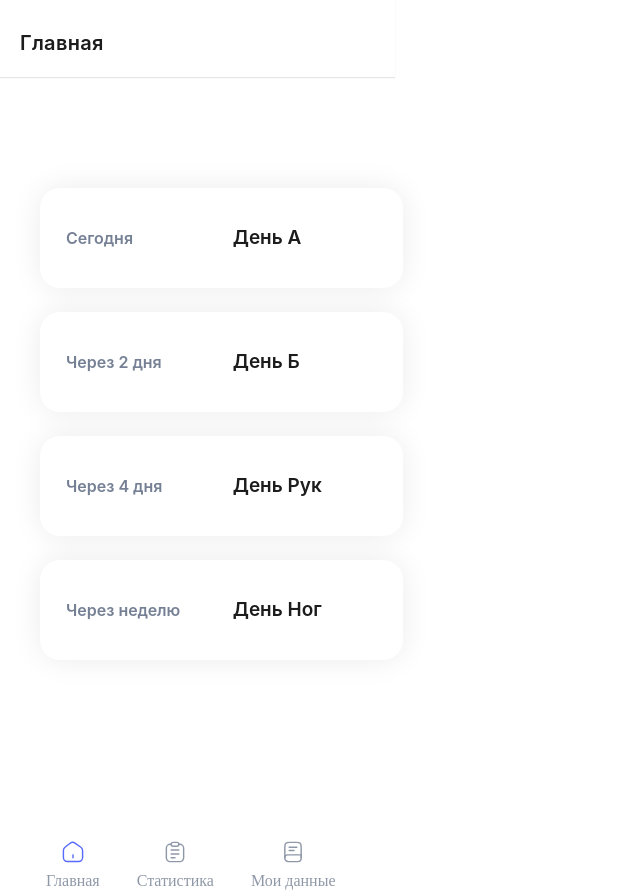
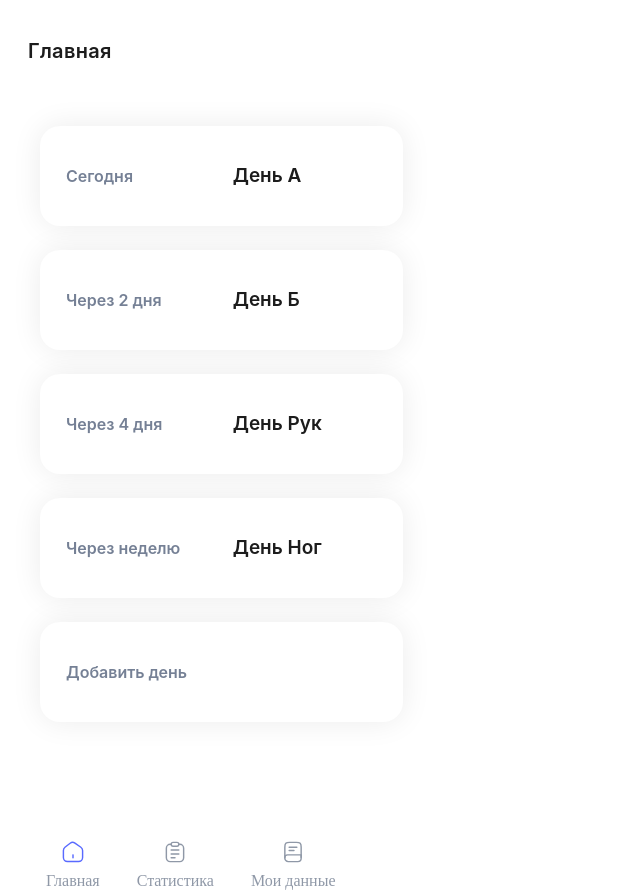
Before and after one commit to nicola-sh/workout-planner, a React (Create React App) app: page / in a window 1280 px wide. Shown: the whole page, without its empty margins (0-640 px from the left). Built offline with nearby package versions, Linux system fonts and the light colour scheme.

Commit message:
Make NavBar/Routes/Header

```diff
--- a/src/App.js
+++ b/src/App.js
@@ -1,9 +1,12 @@
-import React, { useState } from "react";
-
-import Main from "./pages/Main";
+import React from "react";
+import { Route, Routes, useLocation } from "react-router-dom";
 
 import Header from "./components/Header";
 import NavBar from "./components/NavBar";
+
+import Main from "./pages/Main";
+import Stats from "./pages/Stats";
+import UserProfile from "./pages/UserProfile";
 
 import styled from "styled-components";
 
@@ -17,12 +20,16 @@ const AppContainer = styled.div`
 `;
 
 const App = () => {
-  const [currentPage, setCurrentPage] = useState("Главная");
+  const location = useLocation();
 
   return (
     <AppContainer>
-      <Header title={currentPage} />
-      <Main setCurrentPage={setCurrentPage} />
+      <Header location={location} />
+      <Routes>
+        <Route path="/" element={<Main />} />
+        <Route path="/stats" element={<Stats />} />
+        <Route path="/userprofile" element={<UserProfile />} />
+      </Routes>
       <NavBar />
     </AppContainer>
   );
--- a/src/components/DaysList.js
+++ b/src/components/DaysList.js
@@ -1,5 +1,4 @@
-import React from "react";
-
+import React, { useState } from "react";
 import styled from "styled-components";
 
 const DayListContainer = styled.div`
@@ -9,7 +8,7 @@ const DayListContainer = styled.div`
   gap: 24px;
 `;
 
-const DayPreview = styled.div`
+const DayBlock = styled.div`
   width: 343px;
   height: 80px;
   border-radius: 20px;
@@ -19,6 +18,15 @@ const DayPreview = styled.div`
   flex-direction: row;
   align-items: center;
   padding: 10px;
+  transition: background-color 0.3s ease;
+
+  &:hover {
+    background-color: #f0f0f0;
+  }
+
+  &:active {
+    background-color: #e0e0e0;
+  }
 `;
 
 const TimeToStart = styled.h3`
@@ -43,16 +51,53 @@ const DayName = styled.h4`
   margin: 28px 16px 28px 16px;
 `;
 
+const AddDayBlock = styled.div`
+  width: 343px;
+  height: 80px;
+  border-radius: 20px;
+  background: #fff;
+  box-shadow: 0px 0px 30px 0px rgba(0, 0, 0, 0.08);
+  display: flex;
+  flex-direction: row;
+  align-items: center;
+  padding: 10px;
+  transition: background-color 0.3s ease;
+
+  &:hover {
+    background-color: #f0f0f0;
+  }
+
+  &:active {
+    background-color: #e0e0e0;
+  }
+`;
+
+const AddDayText = styled.h3`
+  width: 140px;
+  height: 24px;
+  color: #758095;
+  font-family: "SF Pro Display";
+  font-size: 16px;
+  font-weight: 600;
+  line-height: 24px;
+  margin: 28px 16px 28px 16px;
+`;
+
 const DaysList = ({ days }) => {
   return (
+    <div>
       <DayListContainer>
         {days.map((day) => (
-        <DayPreview key={day.id}>
+          <DayBlock key={day.id}>
             <TimeToStart>{day.TimeToStart}</TimeToStart>
             <DayName>{day.DayName}</DayName>
-        </DayPreview>
+          </DayBlock>
         ))}
+        <AddDayBlock>
+          <AddDayText>Добавить день</AddDayText>
+        </AddDayBlock>
       </DayListContainer>
+    </div>
   );
 };
 
--- a/src/components/Header.js
+++ b/src/components/Header.js
@@ -8,11 +8,7 @@ const HeaderContainer = styled.header`
   justify-content: space-between;
   align-items: center;
   padding: 20px 0px 12px 20px;
-  box-shadow: 0 1px 1px rgba(0, 0, 0, 0.1);
   position: fixed;
-  top: 0;
-  left: 0;
-  right: 0;
   width: 375px;
   height: 45px;
 `;
@@ -31,7 +27,24 @@ const Title = styled.h1`
   margin: 0;
 `;
 
-const Header = ({ title }) => {
+const Header = ({ location }) => {
+  // Определите заголовок в зависимости от текущего маршрута
+  const getTitle = (pathname) => {
+    // switch(this.props.location.pathname){
+    switch (pathname.toLowerCase()) {
+      case "/":
+        return "Главная";
+      case "/stats":
+        return "Статистика";
+      case "/userprofile":
+        return "Мои данные";
+      default:
+        return "";
+    }
+  };
+
+  const title = getTitle(location.pathname);
+
   return (
     <HeaderContainer>
       <Title>{title}</Title>
--- a/src/components/NavBar.js
+++ b/src/components/NavBar.js
@@ -1,13 +1,10 @@
 import React from "react";
+import { Link, Routes, Route } from "react-router-dom";
 import styled from "styled-components";
 
 import MainIcon from "assets/NavBarIcons/Main.svg";
 import StatsIcon from "assets/NavBarIcons/Stats.svg";
 import UserProfileIcon from "assets/NavBarIcons/UserProfile.svg";
-
-import Main from "pages/Main";
-import Stats from "pages/Stats";
-import UserProfile from "pages/UserProfile";
 
 const NavBarContainer = styled.nav`
   display: inline-flex;
@@ -17,7 +14,7 @@ const NavBarContainer = styled.nav`
   gap: 37px;
 `;
 
-const NavLink = styled.a`
+const NavLink = styled(Link)`
   text-decoration: none;
   font-size: 16px;
   display: flex;
@@ -58,15 +55,15 @@ const Text = styled.span`
 const NavBar = () => {
   return (
     <NavBarContainer>
-      <NavLink href="/pages/Main">
+      <NavLink to="/">
         <IconImage src={MainIcon} alt="Main" />
         <Text>Главная</Text>
       </NavLink>
-      <NavLink href="/pages/Stats">
+      <NavLink to="/Stats">
         <IconImage src={StatsIcon} alt="Stats" />
         <Text>Статистика</Text>
       </NavLink>
-      <NavLink href="/pages/UserProfile">
+      <NavLink to="/UserProfile">
         <IconImage src={UserProfileIcon} alt="UserProfile" />
         <Text>Мои данные</Text>
       </NavLink>
--- a/src/index.js
+++ b/src/index.js
@@ -6,10 +6,14 @@ import ReactDOM from "react-dom/client";
 import App from "./App";
 import reportWebVitals from "./reportWebVitals";
 
+import { BrowserRouter as Router } from "react-router-dom";
+
 const root = ReactDOM.createRoot(document.getElementById("root"));
 root.render(
   <React.StrictMode>
-    <App />
+    <Router>
+      <App />
+    </Router>
   </React.StrictMode>,
 );
 
--- a/src/pages/Main.js
+++ b/src/pages/Main.js
@@ -1,4 +1,4 @@
-import React, { useState } from "react";
+import React, { useState, useEffect } from "react";
 import DaysList from "components/DaysList";
 import styled from "styled-components";
 
@@ -14,9 +14,7 @@ export const MainContainer = styled.main`
   min-height: 600px;
 `;
 
-const Main = ({ setCurrentPage }) => {
-  setCurrentPage("Главная");
-
+const Main = () => {
   const [days, setDays] = useState([
     { TimeToStart: "Сегодня", DayName: "День А", id: 1 },
     { TimeToStart: "Через 2 дня", DayName: "День Б", id: 2 },
--- a/src/pages/Stats.js
+++ b/src/pages/Stats.js
@@ -1,9 +1,9 @@
-import React from "react";
+import React, { useEffect } from "react";
 
 import styled from "styled-components";
 
 export const StatsContainer = styled.main`
-  background-color: grey;
+  background-color: white;
   color: black;
   padding: 16px 32px;
   margin-top: 100px;
@@ -14,12 +14,15 @@ export const StatsContainer = styled.main`
   min-height: 600px;
 `;
 
-const Stats = ({ setCurrentPage }) => {
-  setCurrentPage("Статистика");
+export const StatsTitle = styled.h1`
+  font-size: 2em;
+  text-align: center;
+`;
 
+const Stats = () => {
   return (
     <StatsContainer>
-      <h1>Stats</h1>
+      <StatsTitle>Stats</StatsTitle>
     </StatsContainer>
   );
 };
--- a/src/pages/UserProfile.js
+++ b/src/pages/UserProfile.js
@@ -1,9 +1,9 @@
-import React from "react";
+import React, { useEffect } from "react";
 
 import styled from "styled-components";
 
 export const UserProfileContainer = styled.main`
-  background-color: grey;
+  background-color: white;
   color: black;
   padding: 16px 32px;
   margin-top: 100px;
@@ -14,12 +14,15 @@ export const UserProfileContainer = styled.main`
   min-height: 600px;
 `;
 
-const UserProfile = ({ setCurrentPage }) => {
-  setCurrentPage("Профиль пользователя");
+export const UserProfileTitle = styled.h1`
+  font-size: 2em;
+  text-align: center;
+`;
 
+const UserProfile = () => {
   return (
     <UserProfileContainer>
-      <h1>UserProfile</h1>
+      <UserProfileTitle>UserProfile</UserProfileTitle>
     </UserProfileContainer>
   );
 };
```
Also changed, not shown: src/pages/Exercise.js (added, +10 -0 lines). Lines whose indentation alone changed are shown as unchanged.
